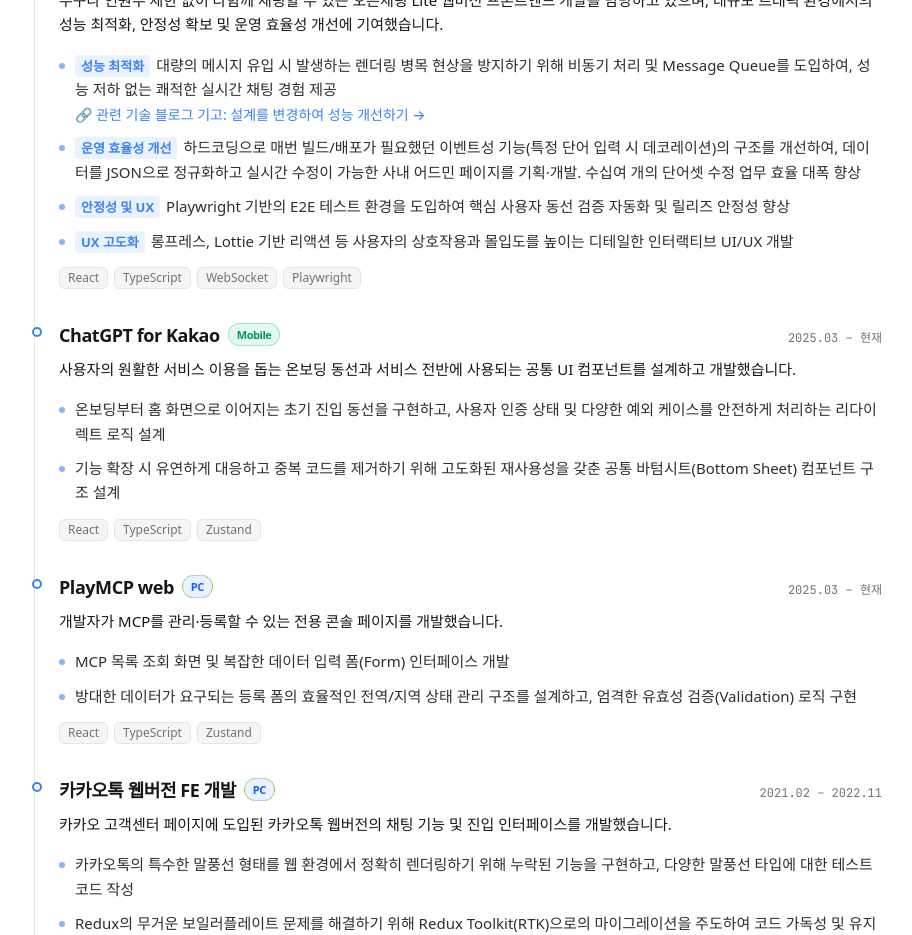
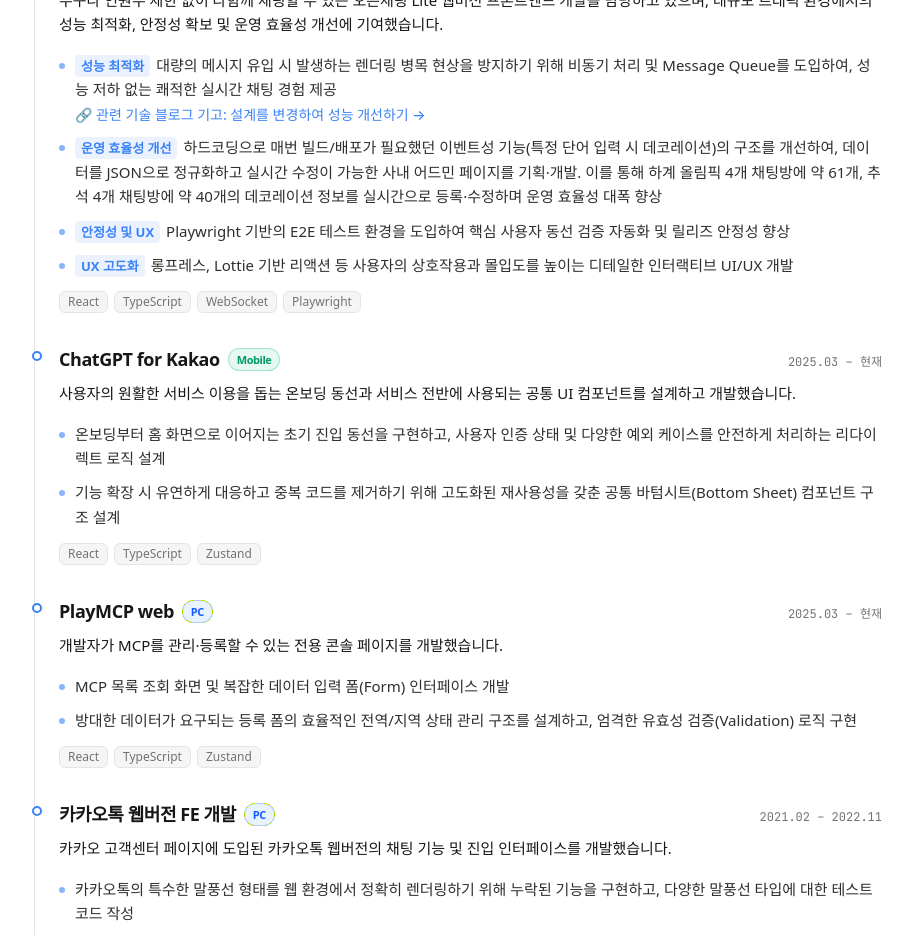
Before and after one commit to ChanhuiSeok/blog, a Next.js app: page /about in a window 1280 px wide. Shown: the part 780-1715 px from the top of the page, without its empty margins (182-1094 px from the left). Built offline with nearby package versions, Linux system fonts and the light colour scheme; no server answers; a web font is replaced by a local one.

Commit message:
fix: About > 오픈채팅 Lite 수치화

```diff
--- a/app/(public)/about/page.tsx
+++ b/app/(public)/about/page.tsx
@@ -97,7 +97,7 @@
           },
           {
             tag: "운영 효율성 개선",
-            text: "하드코딩으로 매번 빌드/배포가 필요했던 이벤트성 기능(특정 단어 입력 시 데코레이션)의 구조를 개선하여, 데이터를 JSON으로 정규화하고 실시간 수정이 가능한 사내 어드민 페이지를 기획·개발. 수십여 개의 단어셋 수정 업무 효율 대폭 향상",
+            text: "하드코딩으로 매번 빌드/배포가 필요했던 이벤트성 기능(특정 단어 입력 시 데코레이션)의 구조를 개선하여, 데이터를 JSON으로 정규화하고 실시간 수정이 가능한 사내 어드민 페이지를 기획·개발. 이를 통해 하계 올림픽 4개 채팅방에 약 61개, 추석 4개 채팅방에 약 40개의 데코레이션 정보를 실시간으로 등록·수정하며 운영 효율성 대폭 향상",
           },
           {
             tag: "안정성 및 UX",
```
